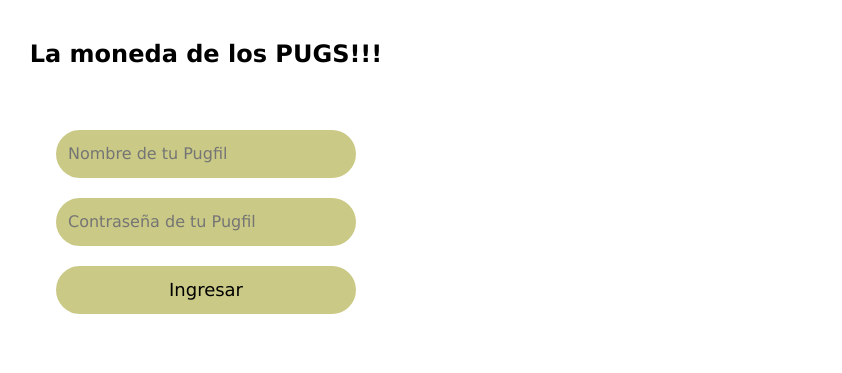
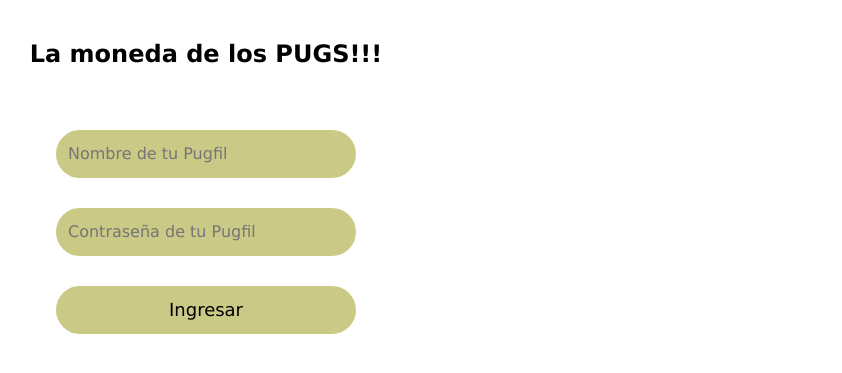
Before and after one commit to Luz3ReI/Tarea-Cajero, a plain HTML site: page index.html in a window 1280 px wide. Shown: the part 181-554 px from the top of the page, without its empty margins (434-1276 px from the left). Drawn offline with Linux system fonts and the light colour scheme.

Commit message:
Cambio de inicio

```diff
--- a/index.html
+++ b/index.html
@@ -26,9 +26,13 @@
 
     <div class="form">
         <input type="text" id="user" placeholder="Nombre de tu Pugfil">
+    </div>
+    <div class="form">
         <input type="password" id="plassword" placeholder="Contraseña de tu Pugfil">
+    </div>
+    <div class="form">
         <button type="submit">Ingresar</button>
-    <div
+    </div>
 </main>
 
 <body>
```
Also changed, not shown: 1 other file.
